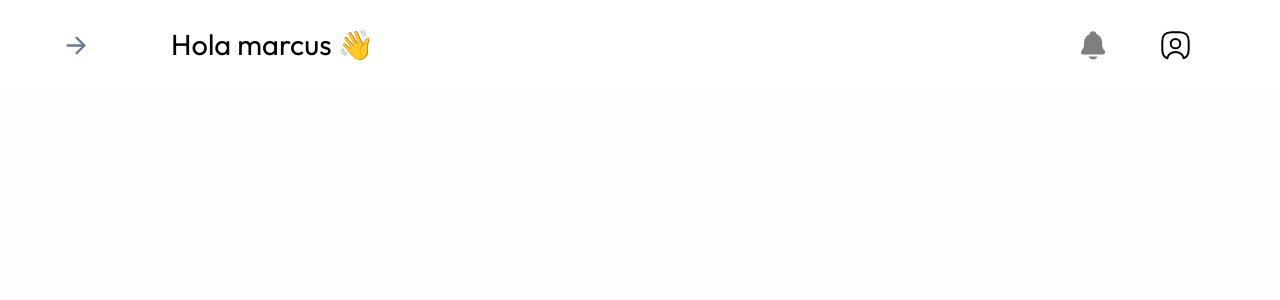
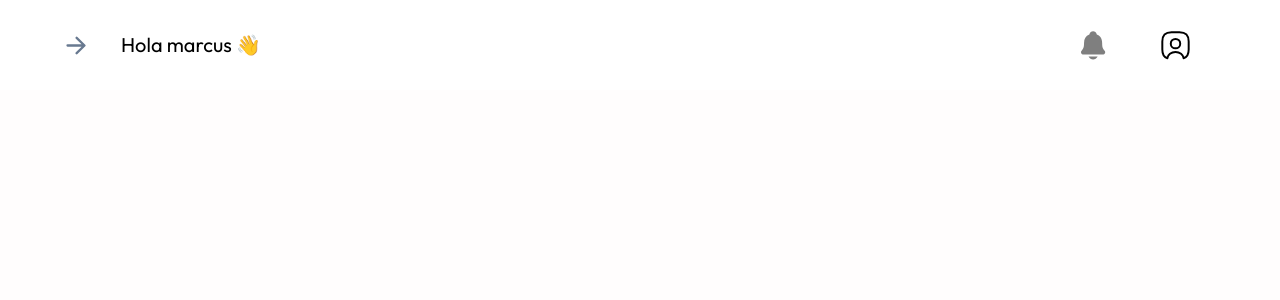
Before and after one commit to LuisM03/frontend_soff, a React (Create React App) app: page /insumos in a window 1280 px wide. Shown: the top 300 px of the page. Built offline with nearby package versions, Linux system fonts and the light colour scheme.

Commit message:
etiquetas p arreglados

```diff
--- a/src/components/cabecera.jsx
+++ b/src/components/cabecera.jsx
@@ -9,8 +9,7 @@ export default function Cabecera(){
 
             <div className="flecha">
             <Vector1 />
-        <p>Hola marcus 👋</p>
-
+            <p class="ttp01">Hola marcus 👋</p>
             </div>
 
             <div className="img-2">
@@ -20,13 +19,6 @@ export default function Cabecera(){
                 </div>
             </div>
 
-
-
-
-
-
-
-
         </div>
     )
 }
--- a/src/components/cuerpo.jsx
+++ b/src/components/cuerpo.jsx
@@ -4,7 +4,7 @@ export default function Cuerpo(){
     return(
         <div className="cuerpo">
             <div className="name-modulo">
-                <p>Pedido</p>
+                <p class="ttp02">Pedido</p>
             </div>
 
             <div className="time">
--- a/src/components/styles/style-cabecera.css
+++ b/src/components/styles/style-cabecera.css
@@ -12,7 +12,7 @@
     padding: 66px;
 
 }
-p{
+.ttp01{
     padding-left: 35px;
     font-size: 20px;
 }
--- a/src/components/styles/style-cuerpo.css
+++ b/src/components/styles/style-cuerpo.css
@@ -8,7 +8,7 @@
     background-color: rgb(255, 255, 255);
     align-items: center;
 }
-p{
+.ttp02{
     padding-left: 85px;
     font-size: 29px;
 }
```
Lines whose indentation alone changed are shown as unchanged.
